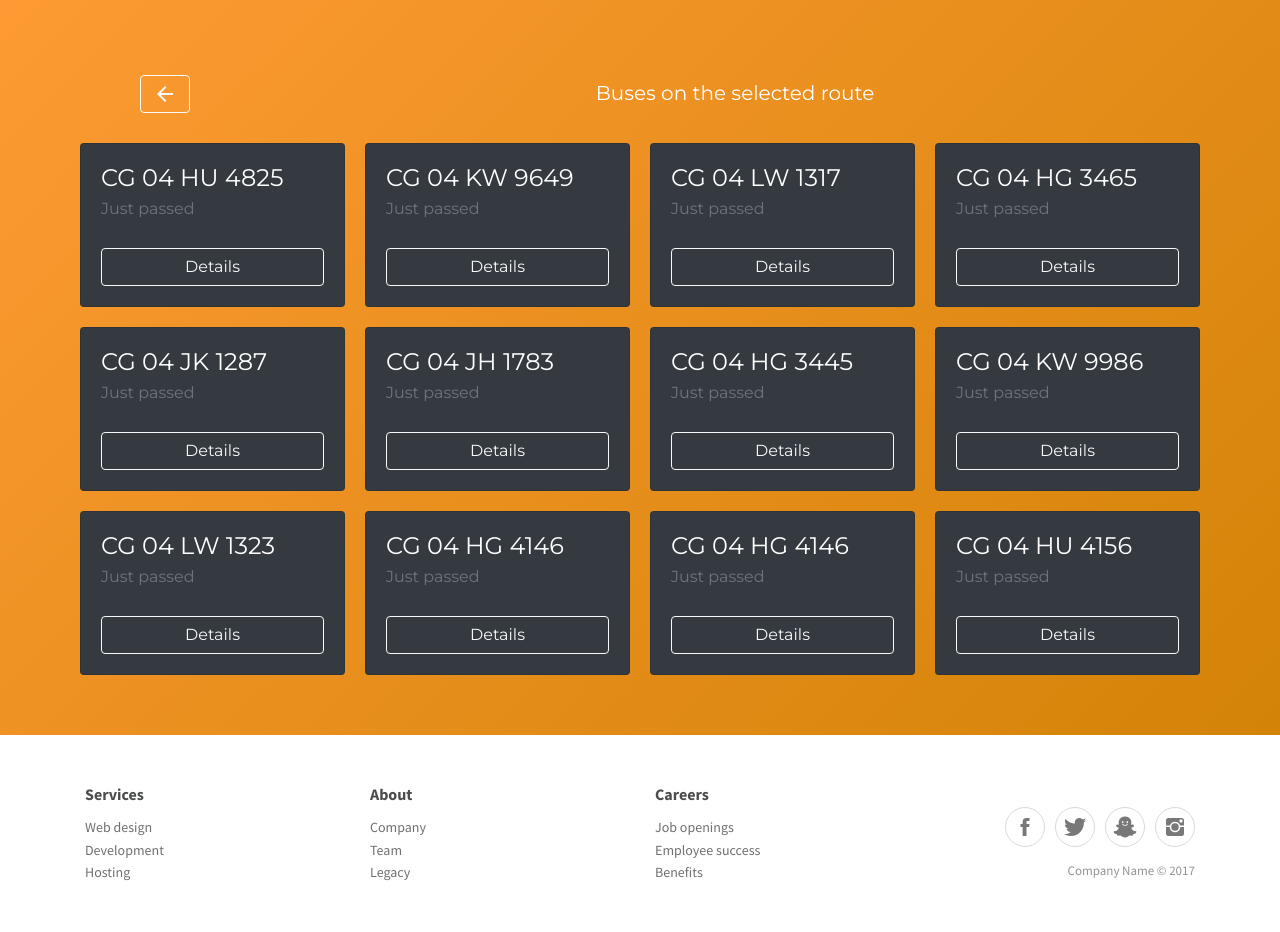
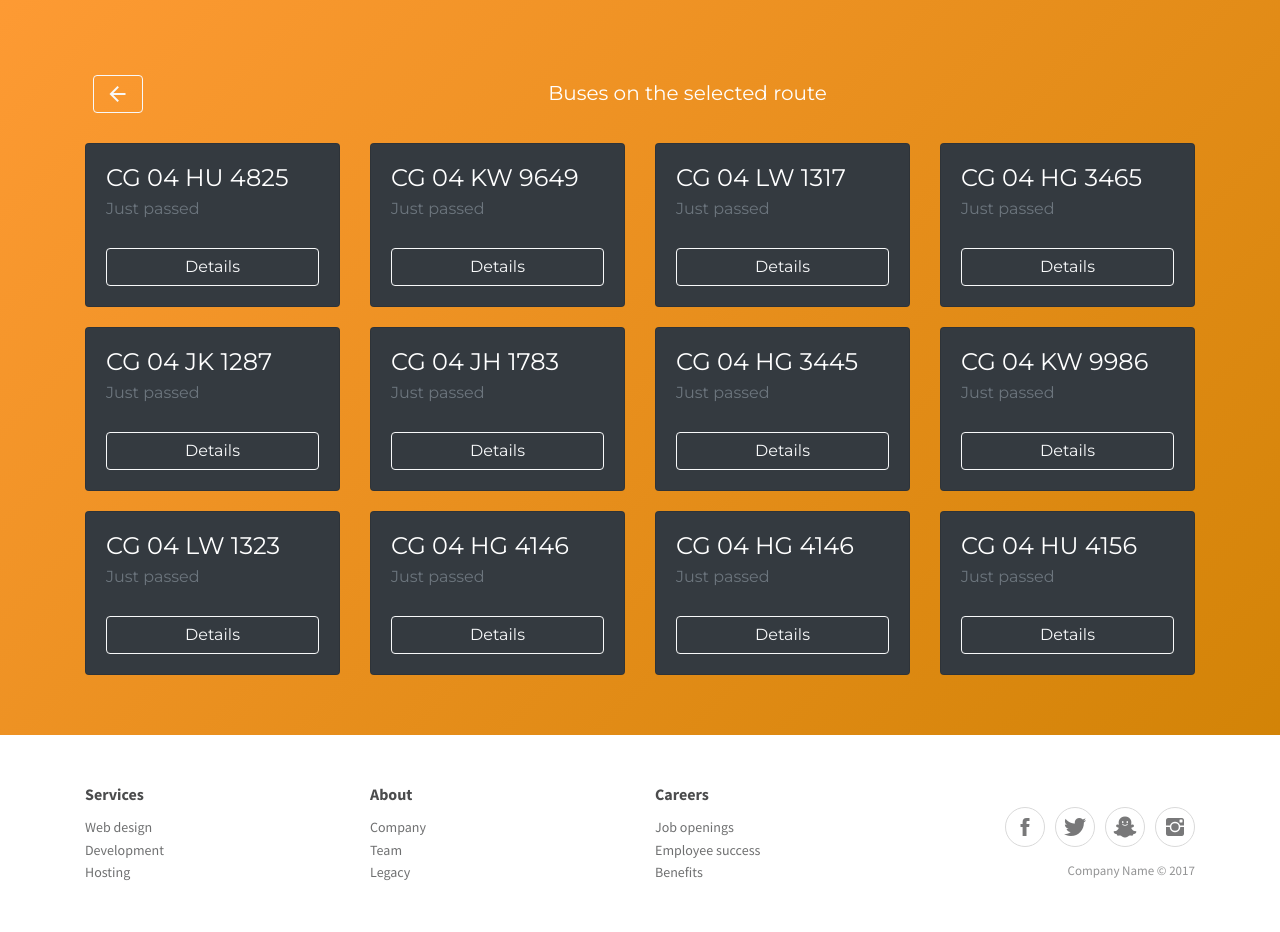
Before and after one commit to srijans38/BUSe, a Django app: template bdata/templates/bdata/search.html in a window 1280 px wide. Shown: the part 73-1005 px from the top of the page. Run offline with Django 3.2, Linux system fonts and the light colour scheme; the template is opened without the code that fills it: values that come from a table or form of the project are taken from there, others are empty; data comes from the database, SQL or seed files in the repository; both versions use the stored data as it was after the commit; some libraries are stand-ins or nearby versions.

Commit message:
Changed search.html

```diff
--- a/bdata/templates/bdata/search.html
+++ b/bdata/templates/bdata/search.html
@@ -6,7 +6,7 @@ Search - BUSe
 {% block header-orange %}
 <div class="container hero" style="font-family: Montserrat, sans-serif; padding-bottom : 50px;">
         <div class="row">
-            <div class="col-2 d-flex justify-content-md-center align-items-md-center" style="padding-bottom: 20px;">
+            <div class="col-2 col-sm-2 col-md-1 d-flex justify-content-md-center align-items-md-center" style="padding-bottom: 20px;">
                 <a class="d-flex justify-content-center align-items-center btn btn-outline-light" href={% url 'find' %} style="padding-top: 6px;margin-top: 15px;">
                     <i class="material-icons d-lg-flex justify-content-lg-center align-items-lg-center">arrow_back</i>
                 </a>
@@ -18,7 +18,7 @@ Search - BUSe
 </div>
 <div class="row">
         {% for bus in buses %}
-        <div class="col-sm-12 col-md-6 col-lg-4 col-xl-3" style="padding: 10px;">
+        <div class="col-sm-12 col-md-6 col-lg-3" style="padding: 10px 15px;">
             <div class="card text-white bg-dark">
                 <div class="card-body">
                     <h4 class="card-title">{{ bus }}</h4>
```
Also changed, not shown: db.sqlite3.
